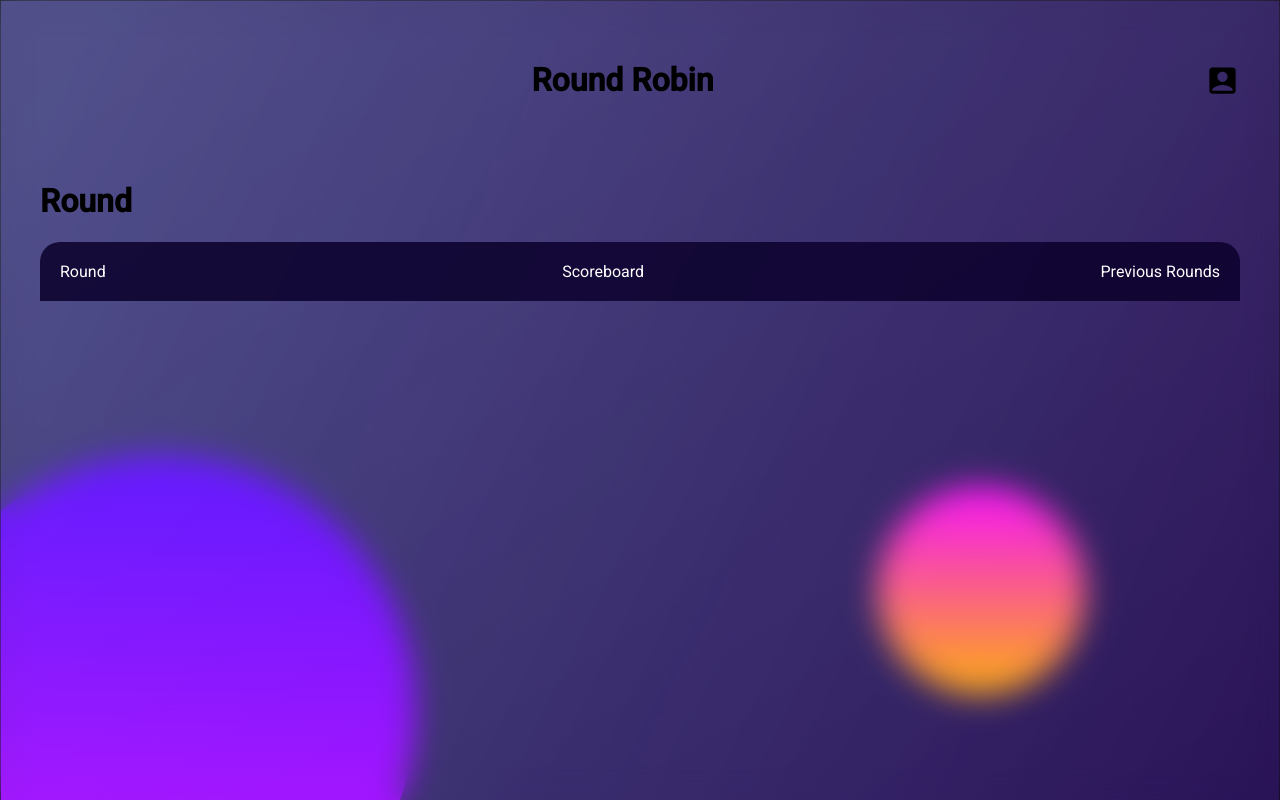
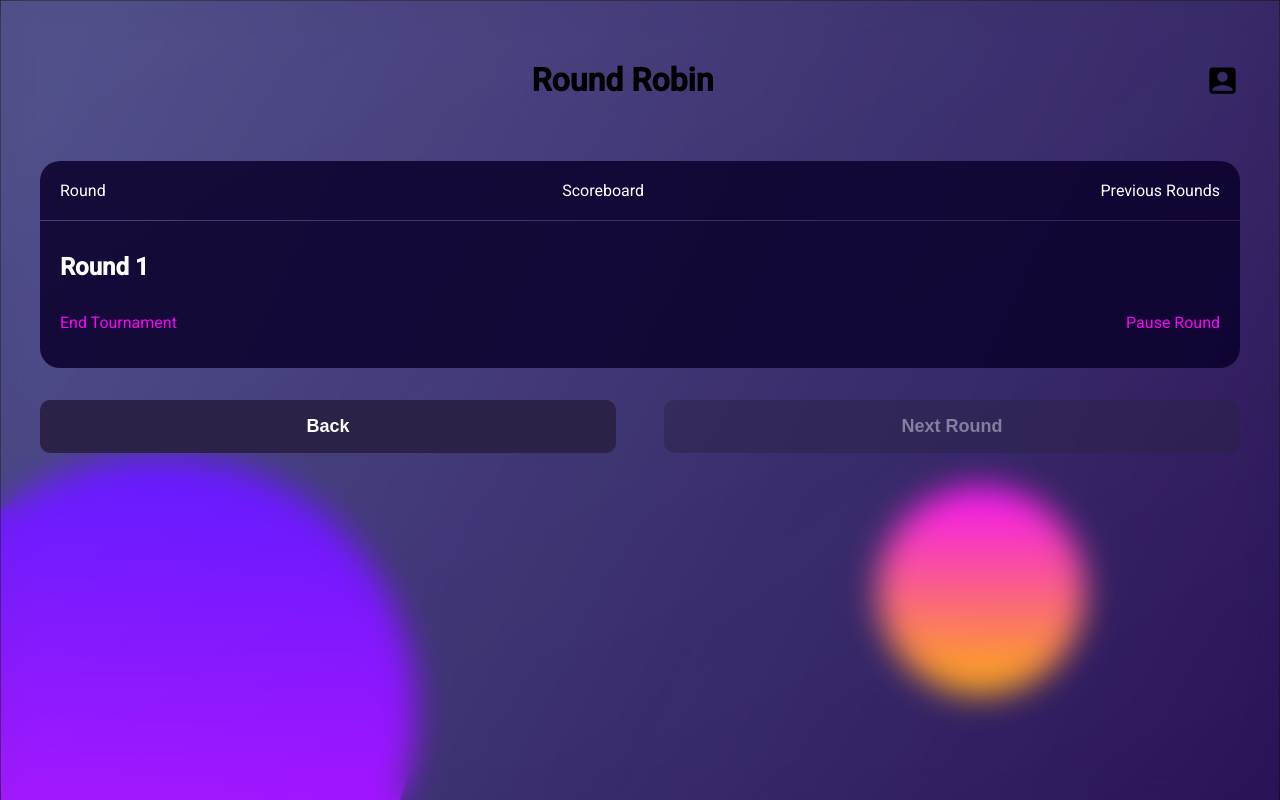
Before and after one commit to olofWallgren/RoundRobinApp, a React (Create React App) app: page /current-tournament/round in a window 1280 px wide. Built offline with nearby package versions, Linux system fonts and the light colour scheme; a web font is replaced by a local one.

Commit message:
Added basic layout

```diff
--- a/src/routes/round/index.tsx
+++ b/src/routes/round/index.tsx
@@ -1,12 +1,64 @@
 import * as React from "react";
 import "../../layout/container.css";
+import "../../layout/gameContainer.css";
+import "../../layout/primaryBtn.css";
+import "../../layout/secondaryBtn.css";
 import NavigationBar from "../../components/NavigationBar";
+import { Divider } from "@mui/material";
+import { CSSProperties } from "react";
 
-const Round = () => (
-  <div className="container">
-    <h1>Round</h1>
-    <NavigationBar/>
-  </div>
-);
+const Round = () => {
+  const [disable, setDisable] = React.useState(true); //Använd denna hook för att göra knappen klickbar efter att resultaten är ifyllda
+
+  return (
+    <>
+      <div className="container">
+        <NavigationBar />
+        <Divider />
+        <div className="gameContainer">
+          <div style={{ paddingTop: "2rem" }}>
+            <h2 style={{ margin: "0" }}>Round 1</h2>
+          </div>
+          <div style={flexBetween}>
+            <div>
+              <p style={paraStyle}>End Tournament</p>
+            </div>
+            <div>
+              <p style={paraStyle}>Pause Round</p>
+            </div>
+          </div>
+        </div>
+        <div style={btnContainer}>
+          <button style={btnWidth} className="secondaryBtn">
+            Back
+          </button>
+          <button style={btnWidth} className="primaryBtn" disabled={disable}>
+            Next Round
+          </button>
+        </div>
+      </div>
+    </>
+  );
+};
+
+const paraStyle: CSSProperties = {
+  color: "#FA04F6",
+  cursor: "pointer",
+};
+const flexBetween: CSSProperties = {
+  display: "flex",
+  justifyContent: "space-between",
+  marginTop: "1rem",
+  marginBottom: "0",
+};
+const btnContainer: CSSProperties = {
+  display: "flex",
+  justifyContent: "space-between",
+  marginTop: "2rem",
+  width: "100%",
+};
+const btnWidth: CSSProperties = {
+  width: "48%",
+};
 
 export default Round;
```
